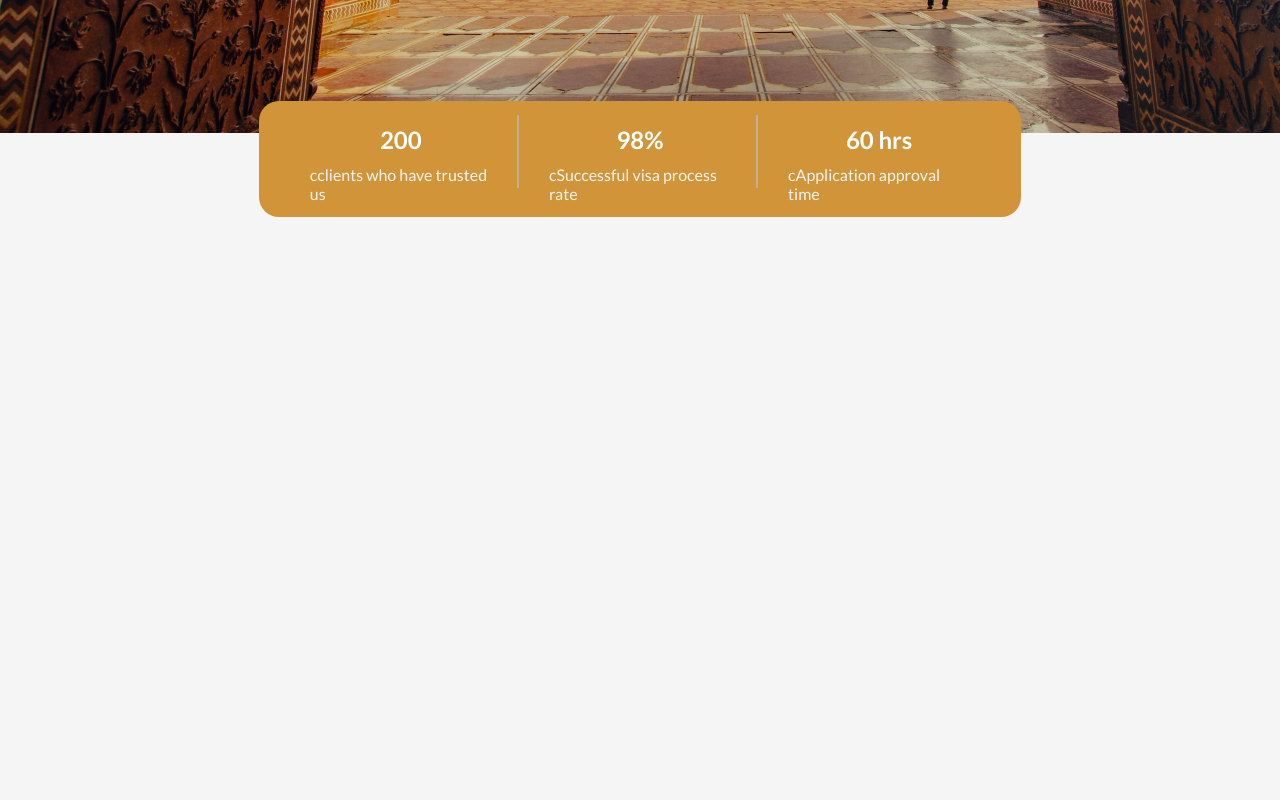
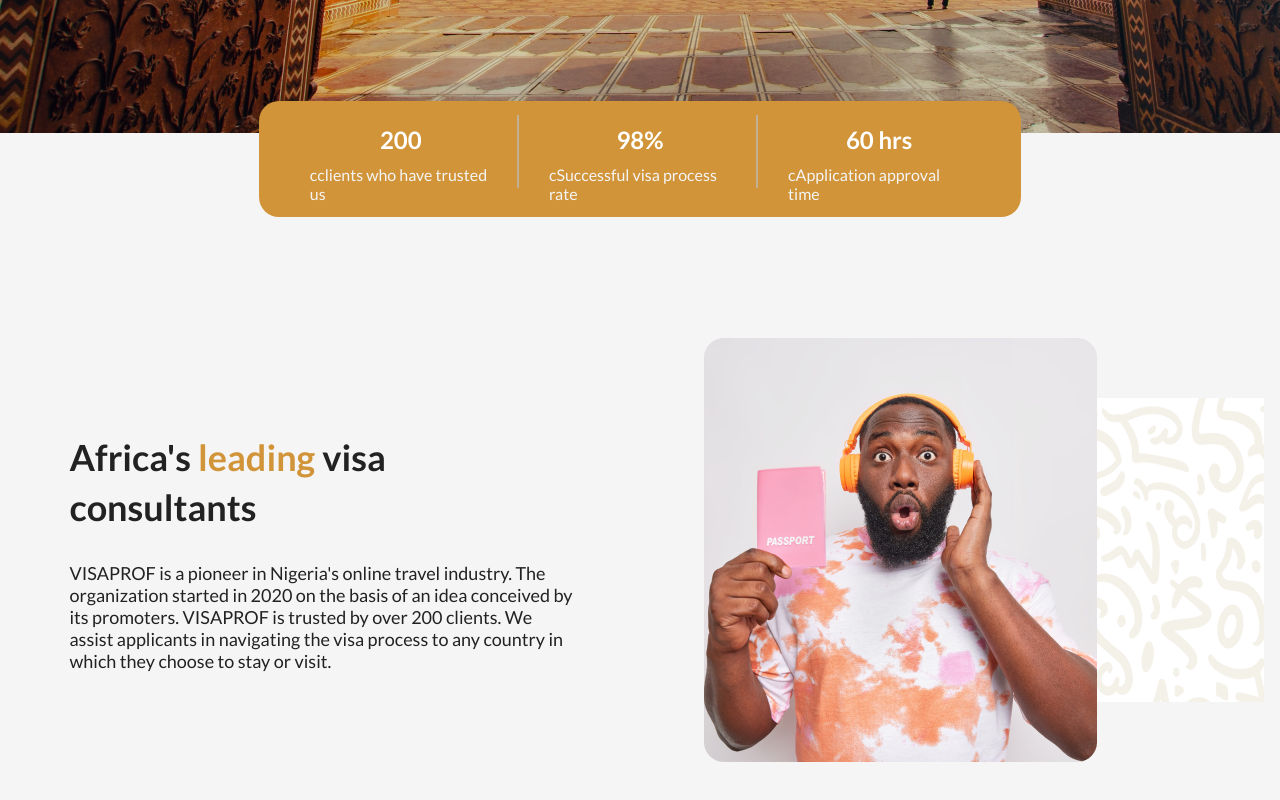
Before and after one commit to ImehUsoro/maxfiles-frontend-test, a React (Create React App) app: page / in a window 1280 px wide. Shown: the part 728-1528 px from the top of the page. Before the commit the page ends 945 px from the top, so only its background shows below. Built offline with nearby package versions, Linux system fonts and the light colour scheme; a web font is replaced by a local one.

Commit message:
section two done

```diff
--- /dev/null
+++ b/src/components/section-two/SectionTwo.jsx
@@ -0,0 +1,26 @@
+import React from "react";
+import { SectionOneStyles } from "./SectionTwoStyles";
+
+const SectionTwo = () => {
+  return (
+    <SectionOneStyles>
+      <div className="left-section">
+        <h2>
+          Africa's <span>leading</span> visa consultants
+        </h2>
+        <p>
+          VISAPROF is a pioneer in Nigeria's online travel industry. The
+          organization started in 2020 on the basis of an idea conceived by its
+          promoters. VISAPROF is trusted by over 200 clients. We assist
+          applicants in navigating the visa process to any country in which they
+          choose to stay or visit.
+        </p>
+      </div>
+      <div className="right-section">
+        <img src="images/section_two_image.png" alt="" />
+      </div>
+    </SectionOneStyles>
+  );
+};
+
+export default SectionTwo;
--- /dev/null
+++ b/src/components/section-two/SectionTwoStyles.js
@@ -0,0 +1,29 @@
+import styled from "styled-components";
+
+export const SectionOneStyles = styled.section`
+  display: flex;
+  justify-content: flex-end;
+  padding: 0 1rem 0 0;
+  gap: 10.2%;
+  margin-bottom: 9.375rem;
+
+  .left-section {
+    display: flex;
+    flex-direction: column;
+    justify-content: center;
+    align-items: flex-start;
+    width: 40%;
+
+    h2 {
+      font-size: 2.25rem;
+      line-height: 3.125rem;
+      margin-bottom: 1.875rem;
+    }
+    span {
+      color: #d19439;
+    }
+    p {
+      font-size: 1.125rem;
+    }
+  }
+`;
--- a/src/components/statistics/StatisticsStyles.js
+++ b/src/components/statistics/StatisticsStyles.js
@@ -3,7 +3,7 @@ import styled from "styled-components";
 export const StatisticsStyles = styled.div`
   /* border: 1px solid red; */
   width: 51.6%;
-  margin: -2rem auto auto auto;
+  margin: -2rem auto 7.5625rem auto;
   border-radius: 1.25rem;
   padding: 0.875rem 3.1875rem;
   background-color: #d19439;
--- a/src/pages/Home/Home.jsx
+++ b/src/pages/Home/Home.jsx
@@ -1,6 +1,7 @@
 import React from "react";
 import Header from "../../components/header/Header";
 import SectionOne from "../../components/section-one/SectionOne";
+import SectionTwo from "../../components/section-two/SectionTwo";
 import Statistics from "../../components/statistics/Statistics";
 import { HomeStyles } from "./HomeStyles";
 
@@ -10,6 +11,7 @@ const Home = () => {
       <Header />
       <SectionOne />
       <Statistics />
+      <SectionTwo />
     </HomeStyles>
   );
 };
```
Also changed, not shown: public/images/section_two_image.png (added).
